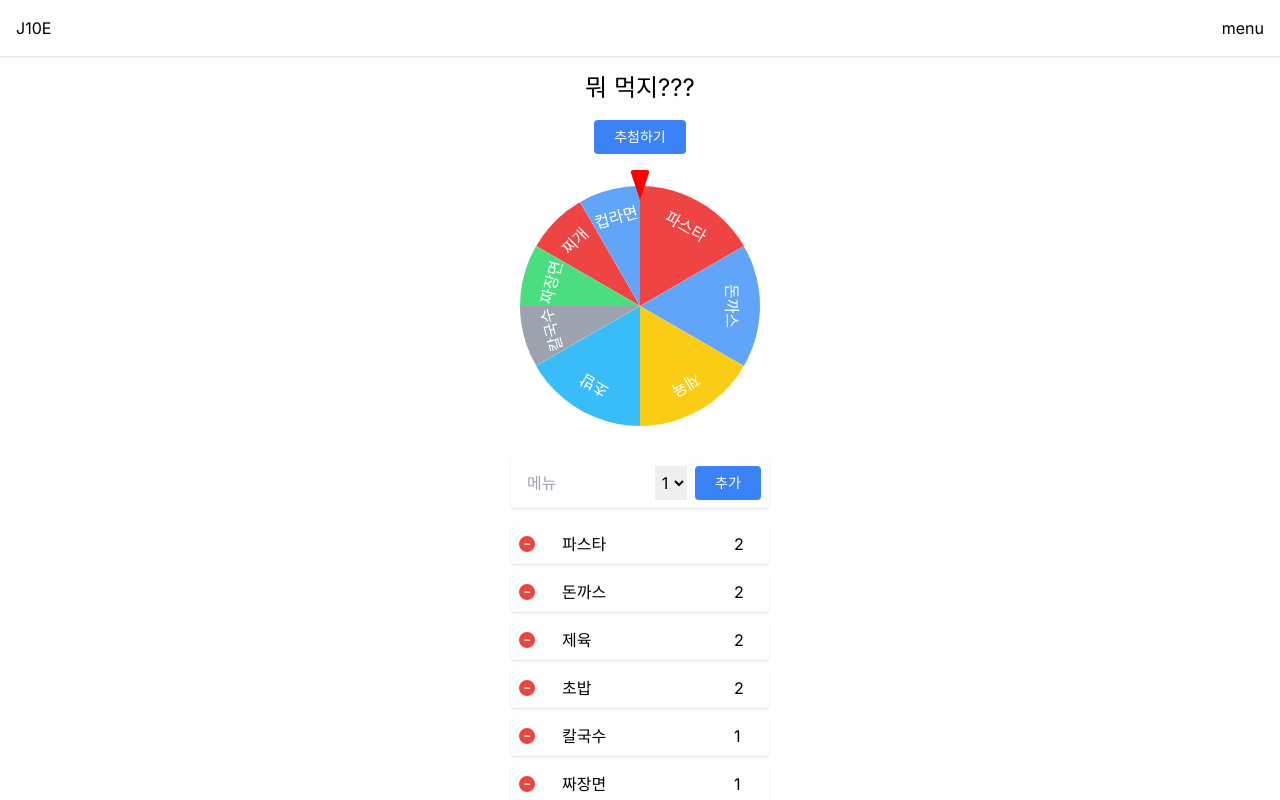
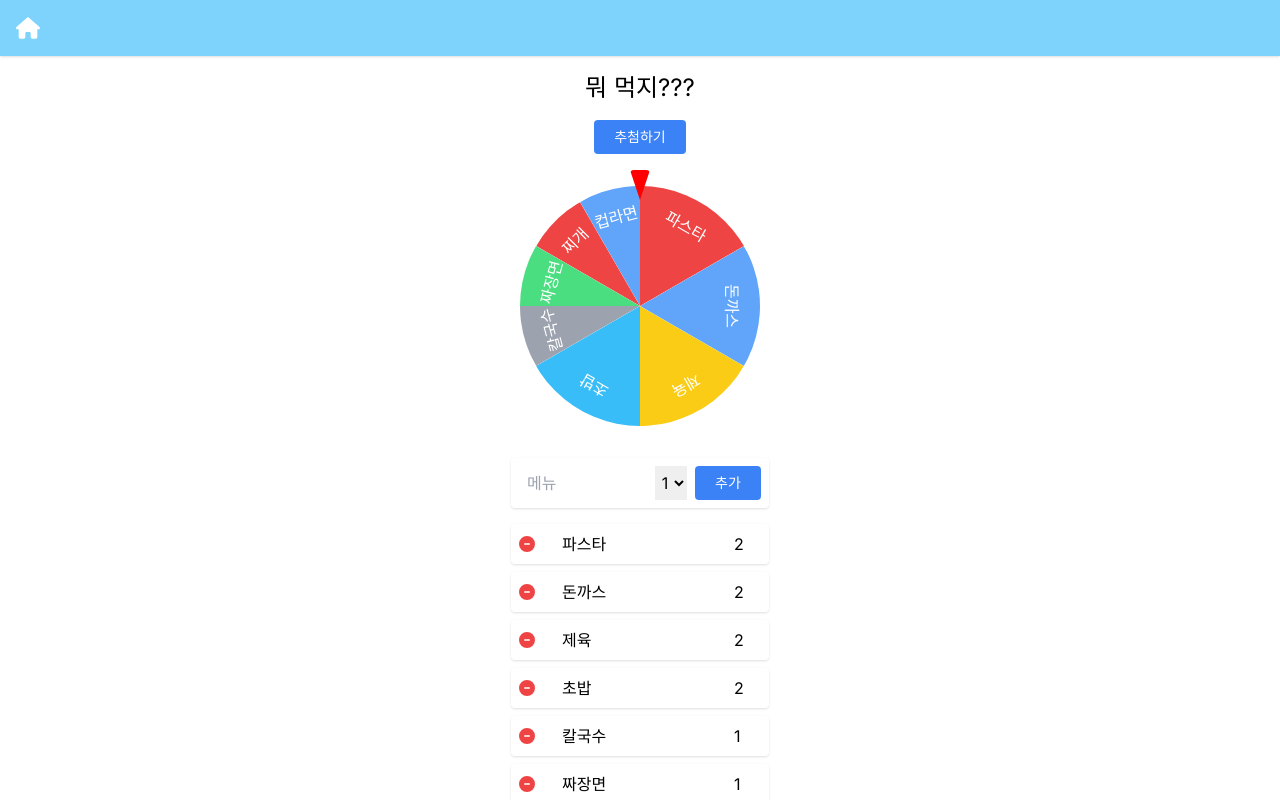
Before and after one commit to ruokic/jobdongsanee, a Next.js app: page /omakase in a window 1280 px wide. Shown: the top 800 px of the page. Built offline with nearby package versions, Linux system fonts and the light colour scheme.

Commit message:
[chore] modify home
- modify header
- add header icon
- add `routes`

```diff
--- a/app/layout.tsx
+++ b/app/layout.tsx
@@ -9,7 +9,7 @@ const inter = Inter({ subsets: ['latin'] });
 
 export const metadata: Metadata = {
   title: '::: 잡동사니 도구 모음 :::',
-  description: '뭐가 필요할지 몰라서 다 준비해봤어, 니가 원하는 것은 빼고',
+  description: '쓸모 없는 것도 언젠간 쓸 데가 있다',
 };
 
 export default function RootLayout({
--- a/app/page.tsx
+++ b/app/page.tsx
@@ -1,28 +1,14 @@
+import routes from '@app/routes';
+
 import ContentBox from '@ui/home/ContentBox';
 import Banner from '@ui/home/Banner';
-
-import CloverIcon from '@icons/clover.svg';
-import UtensilsIcon from '@icons/utensils.svg';
-
-const data = [
-  {
-    title: '로또 번호 추천',
-    url: '/lottery',
-    icon: <CloverIcon className='fill-green-500' />,
-  },
-  {
-    title: '메뉴 추천',
-    url: '/omakase',
-    icon: <UtensilsIcon className='fill-slate-400' />,
-  },
-];
 
 export default function Home() {
   return (
     <>
       <Banner />
       <div className='p-4 flex flex-wrap gap-4 justify-center'>
-        {data.map(({ title, url, icon }) => (
+        {routes.map(({ title, url, icon }) => (
           <ContentBox key={url} title={title} url={url} icon={icon} />
         ))}
       </div>
--- /dev/null
+++ b/app/routes.tsx
@@ -0,0 +1,17 @@
+import CloverIcon from '@icons/clover.svg';
+import UtensilsIcon from '@icons/utensils.svg';
+
+const routes = [
+  {
+    title: '로또 번호 추천',
+    url: '/lottery',
+    icon: <CloverIcon className='fill-green-500' />,
+  },
+  {
+    title: '메뉴 추천',
+    url: '/omakase',
+    icon: <UtensilsIcon className='fill-slate-400' />,
+  },
+];
+
+export default routes;
--- a/app/ui/header/Header.tsx
+++ b/app/ui/header/Header.tsx
@@ -1,10 +1,13 @@
 import Link from 'next/link';
+
+import HouseIcon from '@icons/house.svg';
 
 export default function Header() {
   return (
-    <header className='flex justify-between align-center p-4 shadow'>
-      <Link href='/'>J10E</Link>
-      <div>menu</div>
+    <header className='flex justify-between items-center p-4 shadow bg-sky-300 text-white'>
+      <Link href='/'>
+        <HouseIcon className='w-6 h-6 fill-white' />
+      </Link>
     </header>
   );
 }
```
Also changed, not shown: public/icons/house.svg (added).
